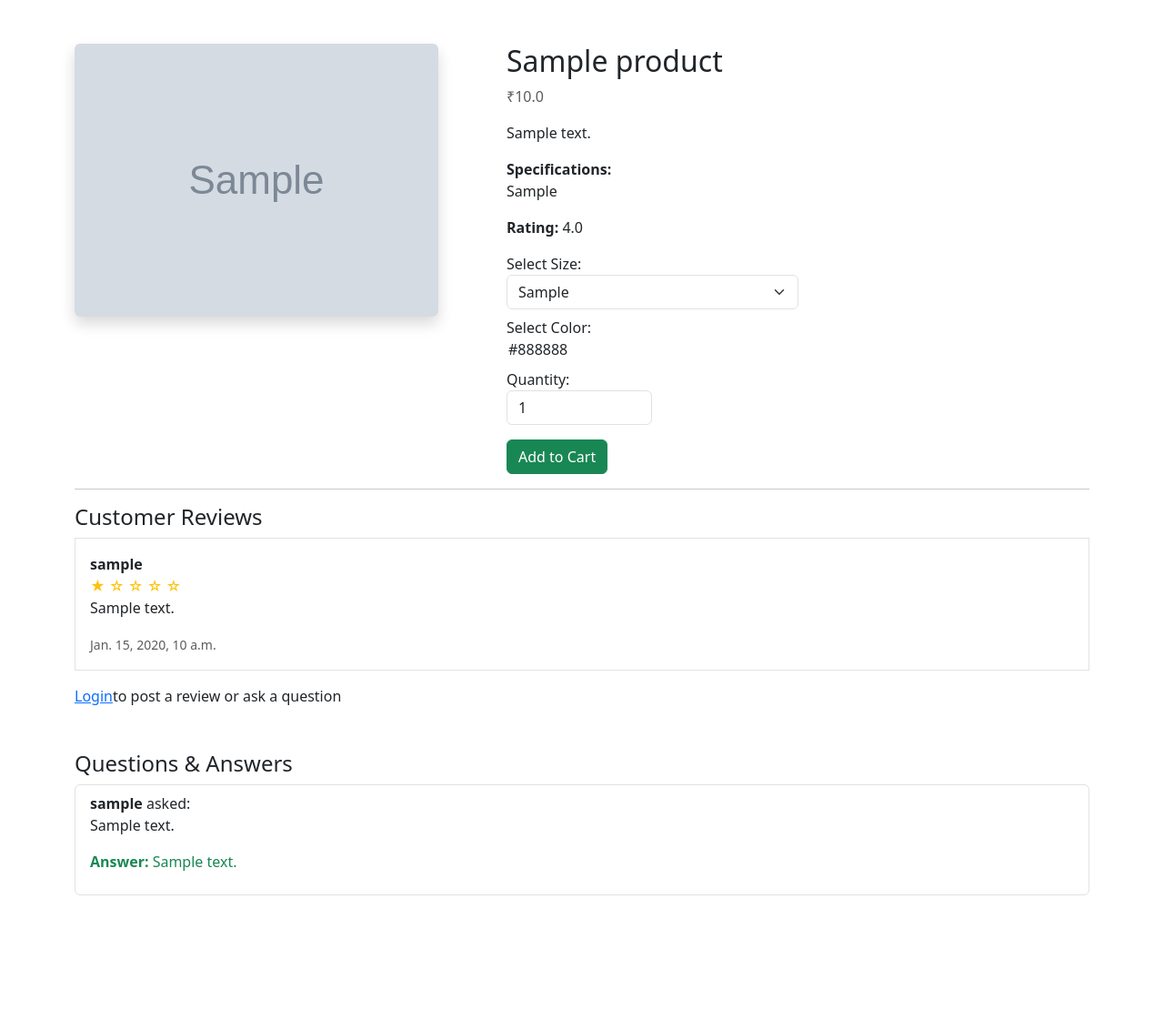
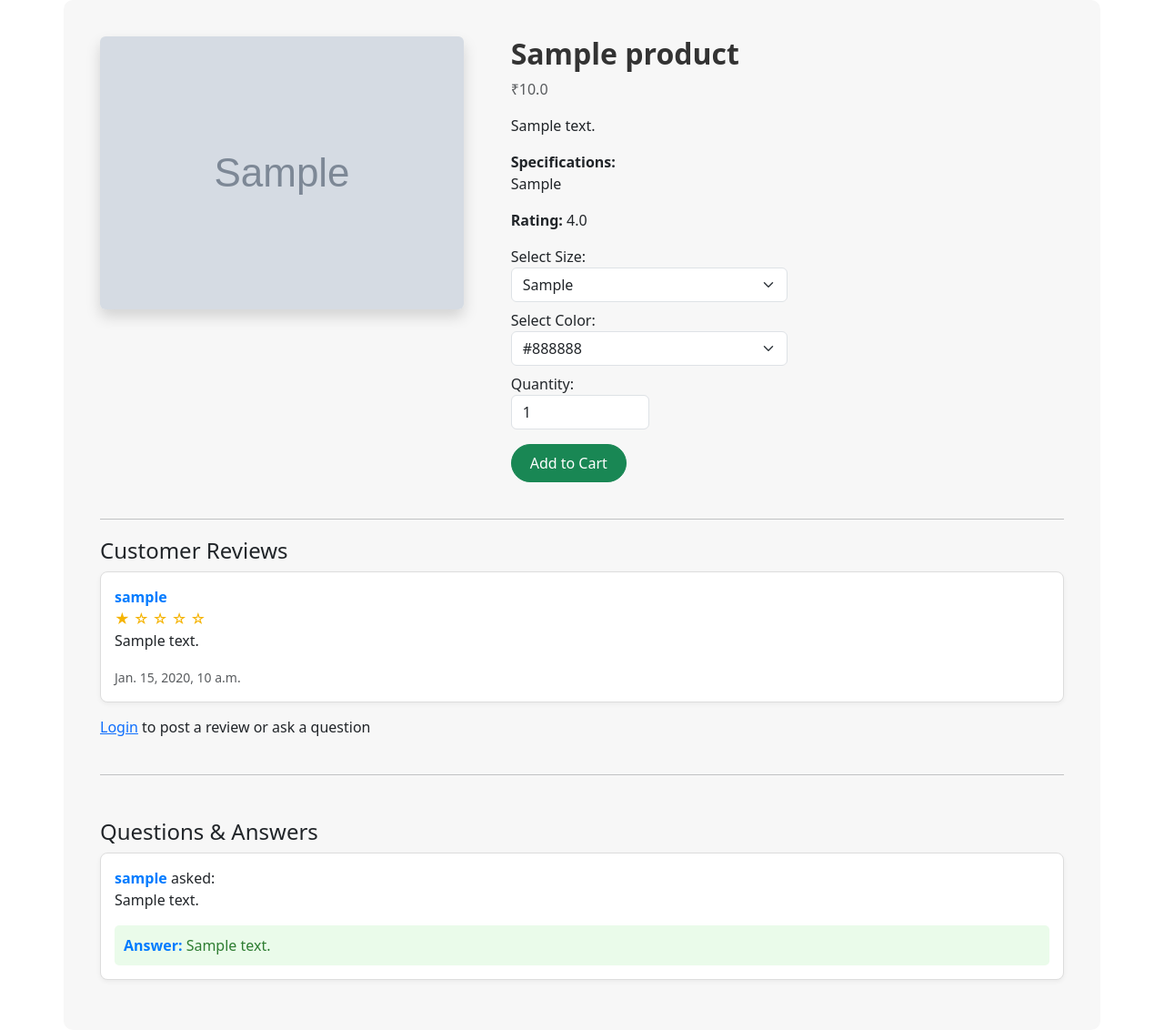
Before and after one commit to itspreksha/Amazon-clone, a Django app: page /product/1/ in a window 1280 px wide. Shown: the whole page at 91% size. Before the commit the page ends 984 px from the top, so only its background shows below. Run offline with Django 5.2, Linux system fonts and the light colour scheme; tables that the repository leaves empty hold one stand-in row (values such as "Sample post"); grey boxes marked "Sample" are stand-in pictures; some libraries are stand-ins or nearby versions.

Commit message:
product detail page with CSS

```diff
--- a/Amazonclone/templates/Amazonclone/product_detail.html
+++ b/Amazonclone/templates/Amazonclone/product_detail.html
@@ -2,7 +2,74 @@
 {% load static %}
 {% block content %}
 
-<div class="container mt-5">
+<style>
+  .product-container {
+    padding: 40px;
+    background-color: #f7f7f7;
+    border-radius: 10px;
+  }
+
+  .product-container h2 {
+    font-weight: bold;
+    color: #333;
+  }
+
+  .review-box,
+  .question-box {
+    background: white;
+    border: 1px solid #ddd;
+    padding: 15px;
+    margin-bottom: 15px;
+    border-radius: 8px;
+    box-shadow: 0 2px 5px rgba(0,0,0,0.05);
+  }
+
+  .review-box strong,
+  .question-box strong {
+    color: #007bff;
+  }
+
+  .review-stars {
+    color: #f5b301;
+  }
+
+  .question-answer {
+    background-color: #eafbea;
+    padding: 10px;
+    border-radius: 5px;
+    color: #2e7d32;
+    margin-top: 5px;
+  }
+
+  .question-form,
+  .review-form {
+    margin-top: 30px;
+    background: #fff;
+    padding: 20px;
+    border-radius: 10px;
+    border: 1px solid #eee;
+  }
+
+  .related-products .card {
+    transition: transform 0.2s ease;
+  }
+
+  .related-products .card:hover {
+    transform: scale(1.03);
+  }
+
+  .btn-info, .btn-success {
+    border-radius: 25px;
+    padding: 8px 20px;
+  }
+
+  hr {
+    margin-top: 40px;
+    margin-bottom: 20px;
+  }
+</style>
+
+<div class="container product-container">
   <div class="row">
     <div class="col-md-5">
       <img src="{% static product.image.url %}" class="img-fluid rounded shadow" alt="{{ product.name }}">
@@ -16,7 +83,6 @@
 
       <form method="post" action="{% url 'add_to_cart' product.id %}">
         {% csrf_token %}
-
         {% if sizes %}
         <div class="mb-2">
           <label for="sizeSelect">Select Size:</label>
@@ -31,6 +97,7 @@
         {% if colors %}
         <div class="mb-2">
           <label for="colorSelect">Select Color:</label>
+          <select id="colorSelect" class="form-select w-50" name="color" required>
             {% for color in colors %}
               <option value="{{ color }}">{{ color }}</option>
             {% endfor %}
@@ -45,7 +112,6 @@
 
         <button type="submit" class="btn btn-success">Add to Cart</button>
       </form>
-
     </div>
   </div>
 
@@ -53,15 +119,11 @@
     <hr>
     <h4>Customer Reviews</h4>
     {% for review in reviews %}
-  <div class="border p-3 mb-3">
+      <div class="review-box">
         <strong>{{ review.user.username }}</strong><br>
-    <div class="text-warning">
+        <div class="review-stars">
           {% for _ in "12345"|make_list %}
-        {% if forloop.counter <= review.rating %}
-          ★
-        {% else %}
-          ☆
-        {% endif %}
+            {% if forloop.counter <= review.rating %}★{% else %}☆{% endif %}
           {% endfor %}
         </div>
         <p>{{ review.comment }}</p>
@@ -73,18 +135,20 @@
   {% endif %}
 
   {% if user.is_authenticated %}
-<hr>
+    <div class="review-form">
       <h4>Leave a Review</h4>
       <form method="POST">
         {% csrf_token %}
-    {{review_form.as_p}}
+        {{ review_form.as_p }}
         <button type="submit" name="submit_review" class="btn btn-success">Submit Review</button>
       </form>
+    </div>
+  {% endif %}
 
   {% if related_products %}
     <hr>
     <h4 class="mt-5">Related Products</h4>
-  <div class="row">
+    <div class="row related-products">
       {% for r in related_products %}
         <div class="col-md-3 mb-4">
           <div class="card h-100 shadow-sm border-0">
@@ -99,30 +163,30 @@
       {% endfor %}
     </div>
   {% endif %}
-</div>
 
-  <hr>
+  {% if user.is_authenticated %}
+    <div class="question-form mt-5">
       <h4>Ask a Question</h4>
       <form method="POST">
         {% csrf_token %}
-    {{question_form.as_p}}
+        {{ question_form.as_p }}
         <button type="submit" name="submit_question" class="btn btn-info">Submit Question</button>
       </form>
+    </div>
   {% else %}
-  <p><a href="{% url 'login' %}">Login</a>to post a review or ask a question</p>
+    <p><a href="{% url 'login' %}">Login</a> to post a review or ask a question</p>
   {% endif %}
 
-
-
+  <hr>
   <h4 class="mt-5">Questions & Answers</h4>
   <div class="list-group">
     {% for question in questions %}
-    <div class="list-group-item">
+      <div class="question-box">
         <strong>{{ question.user.username }}</strong> asked:
         <p>{{ question.question_text }}</p>
 
         {% if question.answer %}
-        <p class="text-success"><strong>Answer:</strong> {{ question.answer }}</p>
+          <div class="question-answer"><strong>Answer:</strong> {{ question.answer }}</div>
         {% else %}
           <p class="text-muted"><em>No answer yet</em></p>
         {% endif %}
@@ -131,4 +195,6 @@
       <p>No questions yet.</p>
     {% endfor %}
   </div>
+</div>
+
 {% endblock content %}
```
Lines whose indentation alone changed are shown as unchanged.
